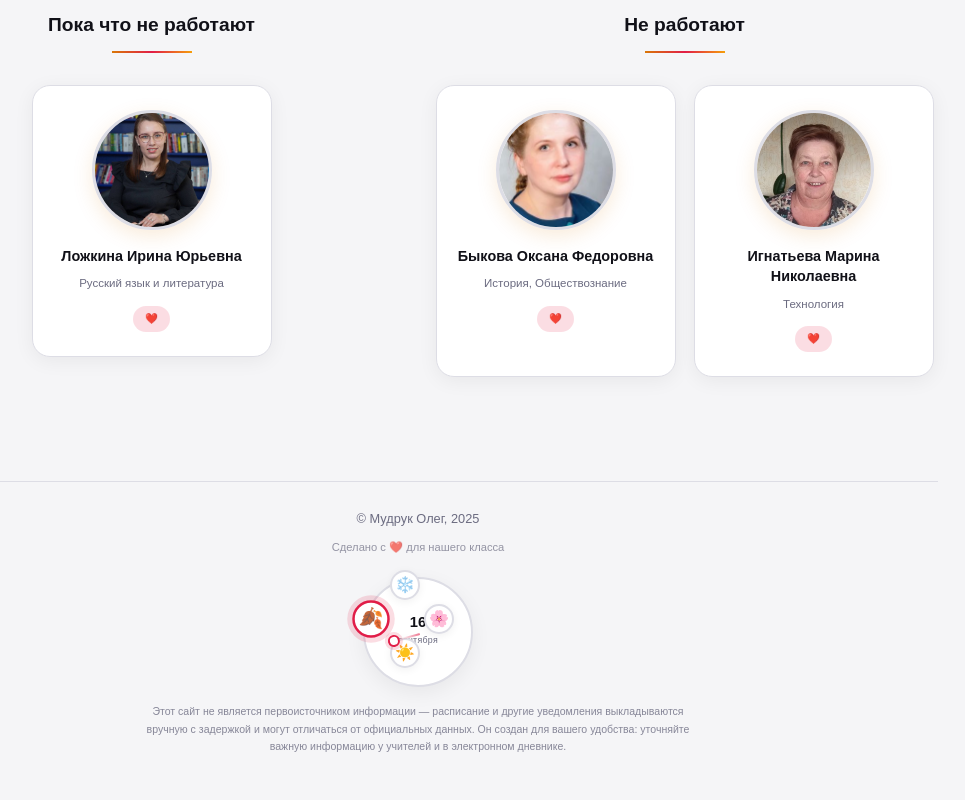
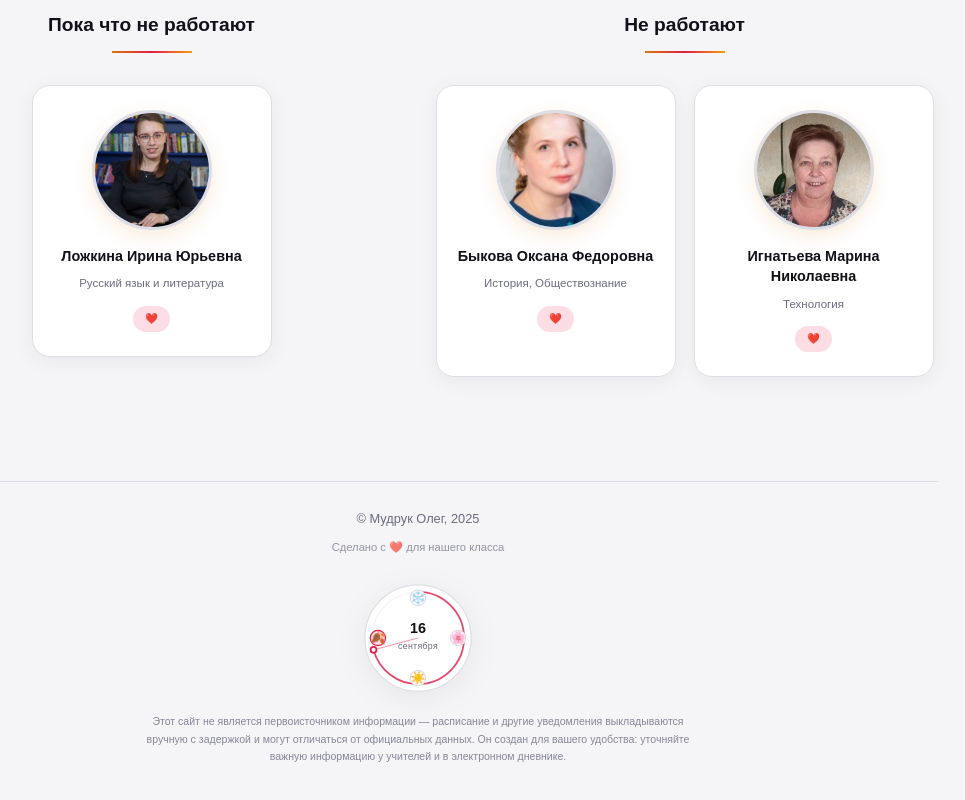
Before and after one commit to Doinwor/class-site, a plain HTML site: page teachers.html in a window 1280 px wide. Shown: the part 2604-3404 px from the top of the page, without its empty margins (222-1187 px from the left). Drawn offline with Linux system fonts and the light colour scheme; a web font is replaced by a local one.

Commit message:
??????? ???? ?? SVG: ???????? ???????

```diff
--- a/teachers.html
+++ b/teachers.html
@@ -132,18 +132,17 @@ main{padding:10px 0 60px}
 .reveal.visible{opacity:1;transform:none}
 footer{border-top:1px solid var(--border);padding:26px 20px 44px;text-align:center;color:var(--text-muted);font-size:.8rem}
 .copyright{margin-top:8px;font-size:.7rem;opacity:.7}
-.year-ring{position:relative;width:110px;height:110px;border-radius:50%;background:var(--surface);border:2px solid var(--border);box-shadow:0 6px 20px var(--card-shadow);margin:20px auto 0}
-.ring-step{position:absolute;width:30px;height:30px;border-radius:50%;background:var(--surface);border:2px solid var(--border);box-shadow:0 2px 8px var(--card-shadow);display:flex;align-items:center;justify-content:center;font-size:1rem;z-index:2;transform:translate(-50%,-50%);transition:transform .25s,border-color .25s,box-shadow .25s}
-.ring-step.w{left:40px;top:6px}
-.ring-step.sp{left:74px;top:40px}
-.ring-step.su{left:40px;top:74px}
-.ring-step.a{left:6px;top:40px}
-.ring-step.on{transform:translate(-50%,-50%) scale(1.25);border-color:var(--pink);box-shadow:0 0 0 4px var(--pink-glow)}
-.ring-marker{position:absolute;left:55px;top:55px;width:0;height:0;transform:rotate(0deg);transition:transform 1s cubic-bezier(.4,0,.2,1);z-index:3}
-.ring-marker::before{content:"";position:absolute;left:0;top:-1px;width:20px;height:2px;border-radius:2px;background:linear-gradient(90deg,var(--pink),transparent);opacity:.6}
-.ring-dot{position:absolute;left:21px;top:-6px;width:12px;height:12px;border-radius:50%;background:#fff;border:2.5px solid var(--pink);box-shadow:0 0 0 3px var(--pink-glow)}
+.year-ring{position:relative;width:118px;height:118px;margin:22px auto 0}
+.year-ring svg{width:100%;height:100%;display:block;filter:drop-shadow(0 6px 14px var(--card-shadow))}
+.ring-disc{fill:var(--surface);stroke:var(--border);stroke-width:2}
+.ring-track{stroke:var(--border);stroke-width:2;opacity:.35}
+.ring-progress{stroke:var(--pink);stroke-width:3;stroke-linecap:round;opacity:.8}
+.ring-emb{fill:var(--surface);stroke:var(--border);stroke-width:2}
+.ring-em.on .ring-emb{stroke:var(--pink);fill:var(--pink-glow)}
+.ring-hand{stroke:var(--pink);stroke-width:1.6;opacity:.5;stroke-linecap:round}
+.ring-pip{fill:#fff;stroke:var(--pink);stroke-width:3}
 .ring-date{position:absolute;inset:0;display:flex;flex-direction:column;align-items:center;justify-content:center;text-align:center;pointer-events:none;z-index:1}
-.ring-date b{font-size:.92rem;color:var(--text);line-height:1}
+.ring-date b{font-size:.9rem;color:var(--text);line-height:1}
 .ring-date span{font-size:.55rem;color:var(--text-muted);margin-top:3px;letter-spacing:.3px}
 .foot-note{max-width:560px;margin:16px auto 0;font-size:.66rem;line-height:1.7;color:var(--text-muted);opacity:.8;font-weight:300}
 @media(max-width:640px){
@@ -196,8 +195,13 @@ function getSeason(){
 }
 function initYearRing(){
   var now=new Date(),start=new Date(now.getFullYear(),0,1),end=new Date(now.getFullYear()+1,0,1),pct=(now-start)/(end-start)*100;
-  var rm=document.getElementById('ringMarker');
-  if(rm)rm.style.transform='rotate('+((pct*3.6)-90)+'deg)';
+  var rad=((pct*3.6)-90)*Math.PI/180,px=100+78*Math.cos(rad),py=100+78*Math.sin(rad);
+  var pip=document.getElementById('ringPip');
+  if(pip){pip.setAttribute('cx',px);pip.setAttribute('cy',py);}
+  var hand=document.getElementById('ringHand');
+  if(hand){hand.setAttribute('x2',px);hand.setAttribute('y2',py);}
+  var pr=document.getElementById('ringProgress');
+  if(pr)pr.setAttribute('stroke-dasharray',pct+' 100');
   var rd=document.getElementById('ringDate');
   if(rd){
     var mons=['января','февраля','марта','апреля','мая','июня','июля','августа','сентября','октября','ноября','декабря'];
@@ -205,7 +209,7 @@ function initYearRing(){
     if(b)b.textContent=now.getDate();
     if(srd)srd.textContent=mons[now.getMonth()];
   }
-  var on=document.querySelector('.ring-step.'+{autumn:'a',winter:'w',spring:'sp',summer:'su'}[getSeason()]);
+  var on=document.querySelector('.ring-em.'+{autumn:'a',winter:'w',spring:'sp',summer:'su'}[getSeason()]);
   if(on)on.classList.add('on');
 }
 document.addEventListener('DOMContentLoaded',function(){
@@ -308,11 +312,17 @@ document.addEventListener('DOMContentLoaded',function(){
     <div>© Мудрук Олег, 2025</div>
     <div class="copyright">Сделано с ❤️ для нашего класса</div>
     <div class="year-ring">
-      <span class="ring-step w">❄️</span>
-      <span class="ring-step sp">🌸</span>
-      <span class="ring-step su">☀️</span>
-      <span class="ring-step a">🍂</span>
-      <div class="ring-marker" id="ringMarker"><span class="ring-dot"></span></div>
+      <svg viewBox="0 0 200 200" aria-hidden="true">
+        <circle cx="100" cy="100" r="90" class="ring-disc"/>
+        <circle cx="100" cy="100" r="78" class="ring-track" fill="none"/>
+        <circle id="ringProgress" class="ring-progress" cx="100" cy="100" r="78" pathLength="100" fill="none" transform="rotate(-90 100 100)"/>
+        <g class="ring-em w" transform="translate(100 32)"><circle r="13" class="ring-emb"/><text y="0" dy="0.35em" text-anchor="middle" font-size="21">❄️</text></g>
+        <g class="ring-em sp" transform="translate(168 100)"><circle r="13" class="ring-emb"/><text y="0" dy="0.35em" text-anchor="middle" font-size="21">🌸</text></g>
+        <g class="ring-em su" transform="translate(100 168)"><circle r="13" class="ring-emb"/><text y="0" dy="0.35em" text-anchor="middle" font-size="21">☀️</text></g>
+        <g class="ring-em a" transform="translate(32 100)"><circle r="13" class="ring-emb"/><text y="0" dy="0.35em" text-anchor="middle" font-size="21">🍂</text></g>
+        <line id="ringHand" class="ring-hand" x1="100" y1="100" x2="100" y2="22"/>
+        <circle id="ringPip" class="ring-pip" cx="100" cy="22" r="5"/>
+      </svg>
       <div class="ring-date" id="ringDate"><b></b><span></span></div>
     </div>
     <div class="foot-note">Этот сайт не является первоисточником информации — расписание и другие уведомления выкладываются вручную с задержкой и могут отличаться от официальных данных. Он создан для вашего удобства: уточняйте важную информацию у учителей и в электронном дневнике.</div>
```
